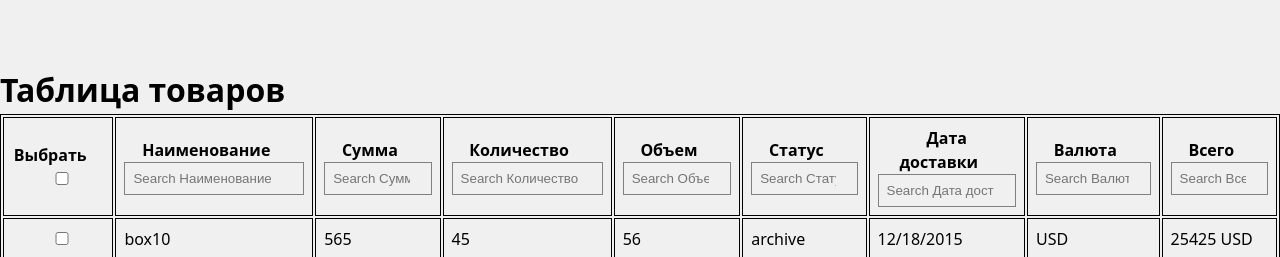
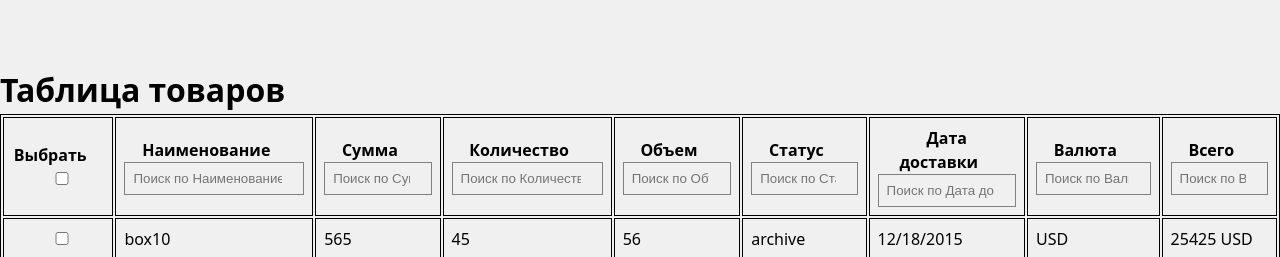
Before and after one commit to lismgmk/custom-table, a React app: page / in a window 1280 px wide. Shown: the top 257 px of the page. Built offline with nearby package versions, Linux system fonts and the light colour scheme; data requests are answered from the project's data file.

Commit message:
fix placegolder

```diff
--- a/src/components/table/Table.tsx
+++ b/src/components/table/Table.tsx
@@ -95,7 +95,7 @@ const Table = () => {
                   <span>{column.label}</span>
                   <input
                     type='search'
-                    placeholder={`Search ${column.label}`}
+                    placeholder={`Поиск по ${column.label}`}
                     value={filters[column.rowName]}
                     onChange={(event) =>
                       handleSearch(event.target.value, column.rowName)
```
